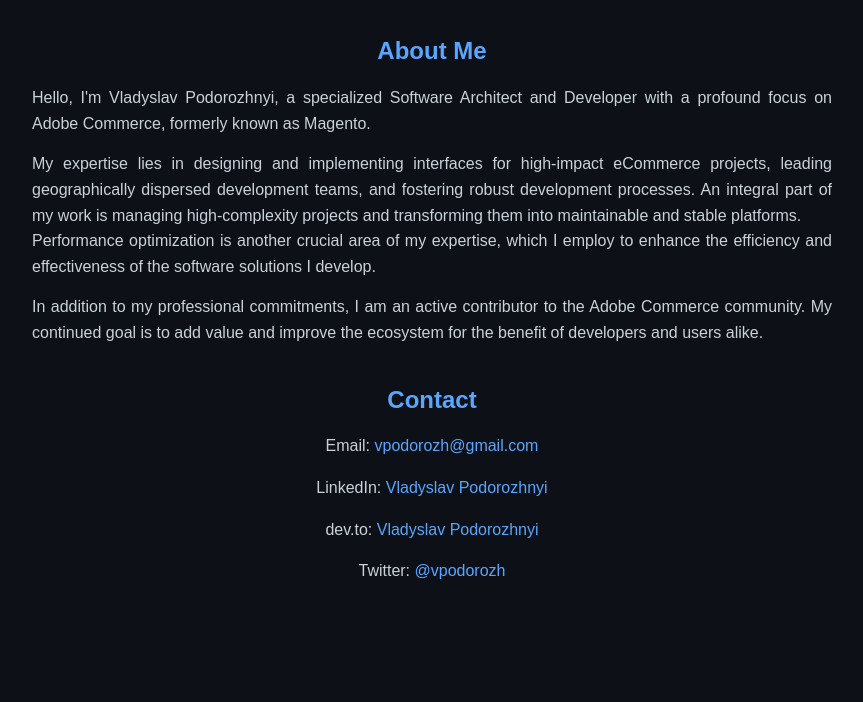
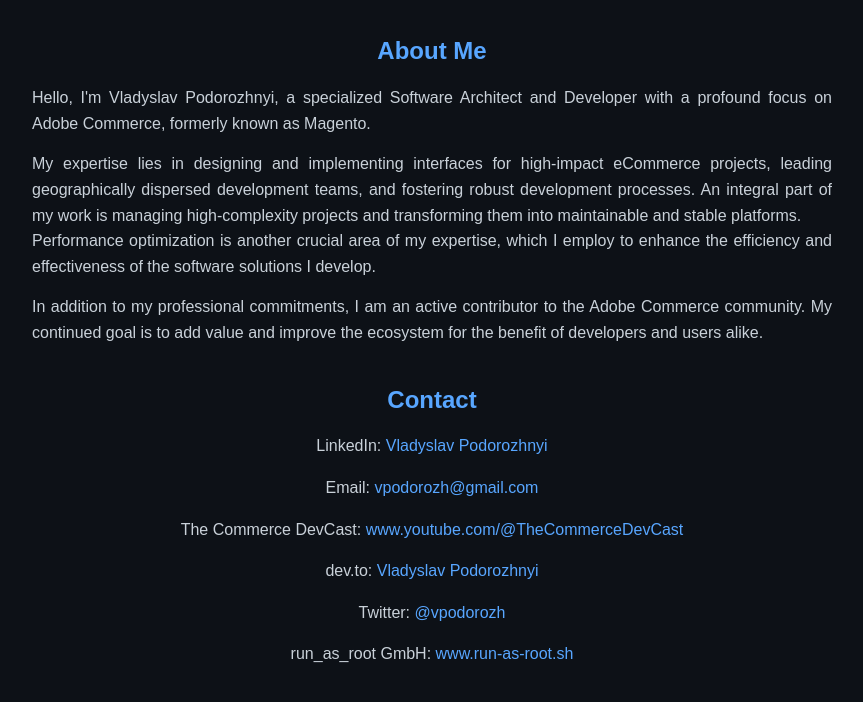
Before and after one commit to vpodorozh/vpodorozh.github.io, a plain HTML site: page index.html in a window 1280 px wide. Shown: the part 290-992 px from the top of the page, without its empty margins (208-1071 px from the left). Before the commit the page ends 918 px from the top, so only its background shows below. Drawn offline with Linux system fonts and the light colour scheme.

Commit message:
Update index.html

```diff
--- a/index.html
+++ b/index.html
@@ -73,10 +73,12 @@
   </section>
   <section>
     <h2 style="padding-top: 20px">Contact</h2>
+      <p>LinkedIn: <a href="https://www.linkedin.com/in/vladyslav-podorozhnyi/">Vladyslav Podorozhnyi</a></p>
       <p>Email: <a href="mailto:vpodorozh@gmail.com">vpodorozh@gmail.com</a></p>
-      <p>LinkedIn: <a href="https://www.linkedin.com/in/vladyslav-podorozhnyi/">Vladyslav Podorozhnyi</a></p>
+      <p>The Commerce DevCast: <a href="https://www.youtube.com/@TheCommerceDevCast">www.youtube.com/@TheCommerceDevCast</a></p>
       <p>dev.to: <a href="https://dev.to/vpodorozh">Vladyslav Podorozhnyi</a></p>
       <p>Twitter: <a href="https://twitter.com/vpodorozh">@vpodorozh</a></p>
+      <p>run_as_root GmbH: <a href="https://www.run-as-root.sh/">www.run-as-root.sh</a></p>
   </section>
 </main>
 </body>
```
